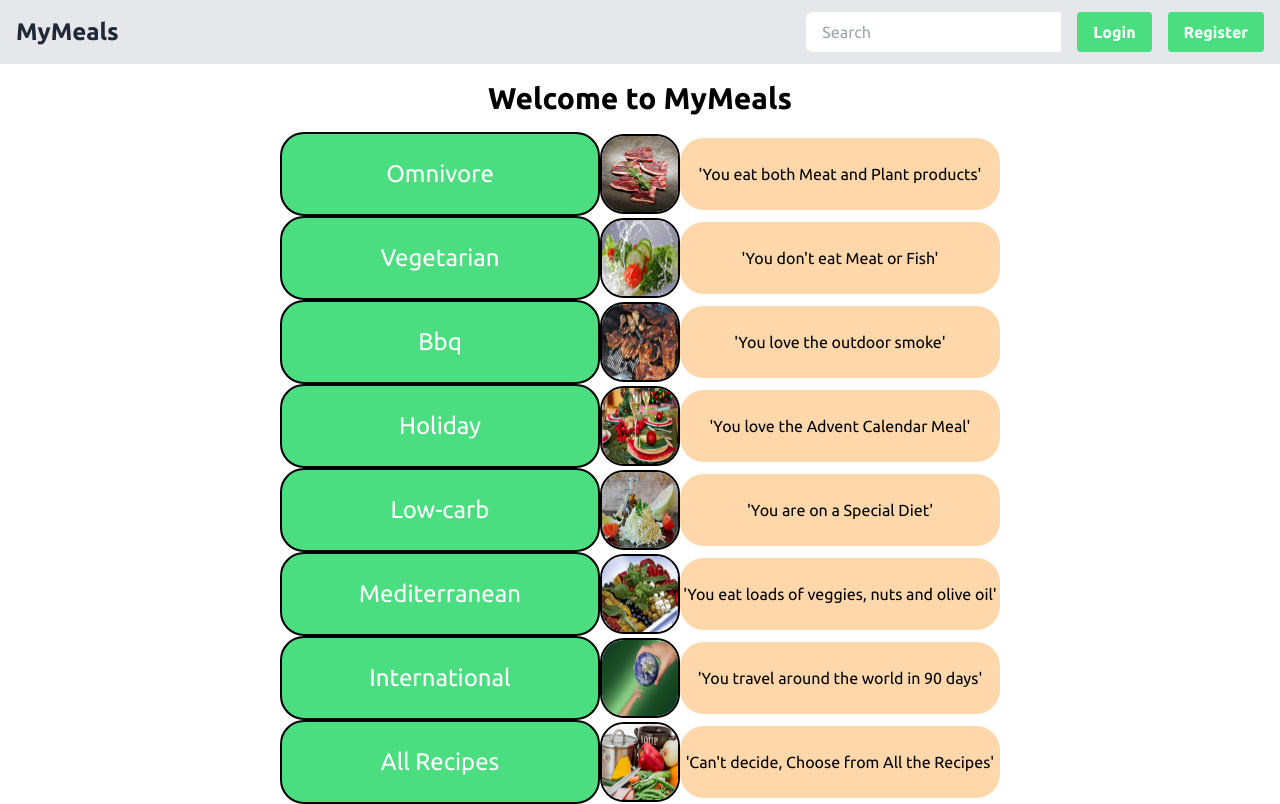
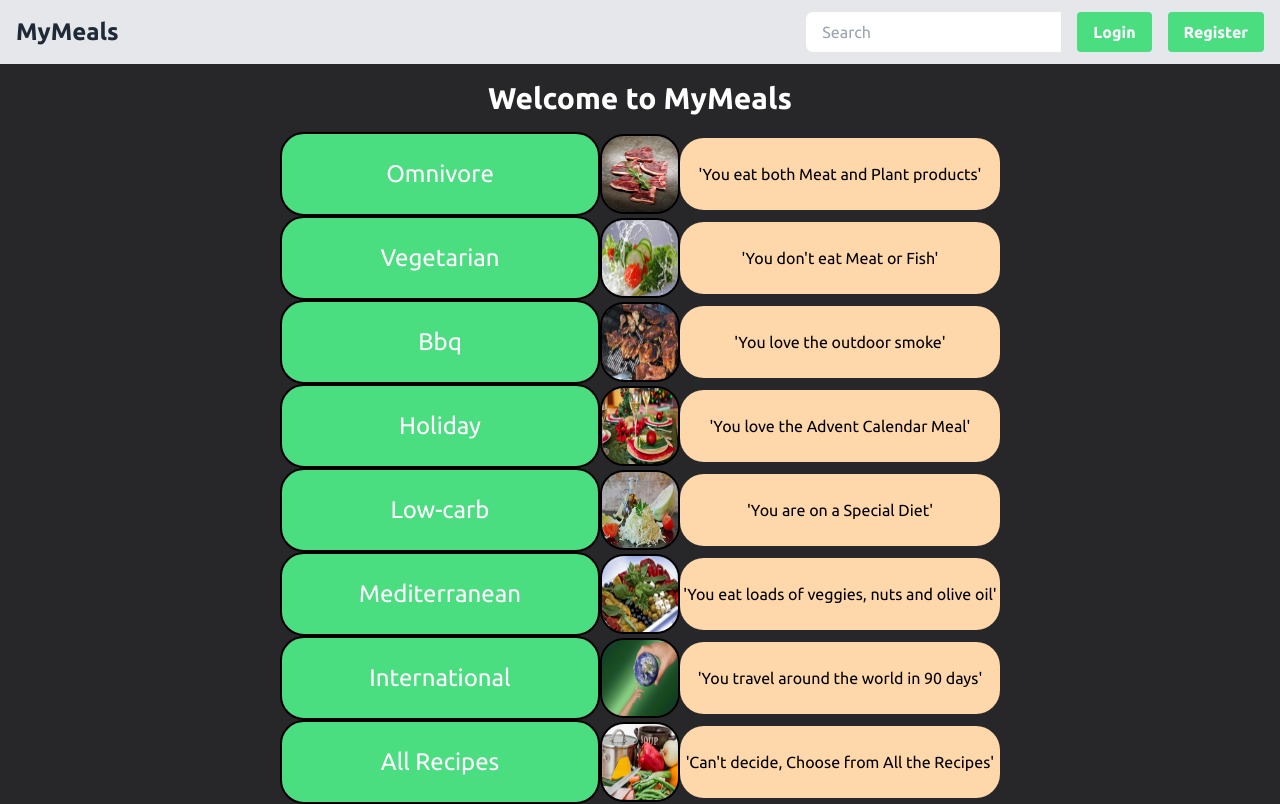
Before and after one commit to WDFP/MyMeals, a Next.js app: page / in a window 1280 px wide. Built offline with nearby package versions, Linux system fonts and the light colour scheme; a web font is replaced by a local one.

Commit message:
Go Dark mode

```diff
--- a/src/pages/index.js
+++ b/src/pages/index.js
@@ -60,10 +60,10 @@
       <Head>
         <title>MyMeals HomePage</title>
       </Head>
-      <div className="flex flex-col items-center justify-center min-h-screen">
+      <div className=" bg-zinc-800 flex flex-col items-center justify-center min-h-screen">
         <NavBar/>
         <div className="mt-20">
-          <h1 className="flex text-3xl font-bold mb-4 justify-evenly flex-row">
+          <h1 className="flex text-3xl text-white font-bold mb-4 justify-evenly flex-row">
             Welcome to MyMeals
           </h1>
         </div>
```
Also changed, not shown: 1 other file (tests, documents, lock files or other folders).
